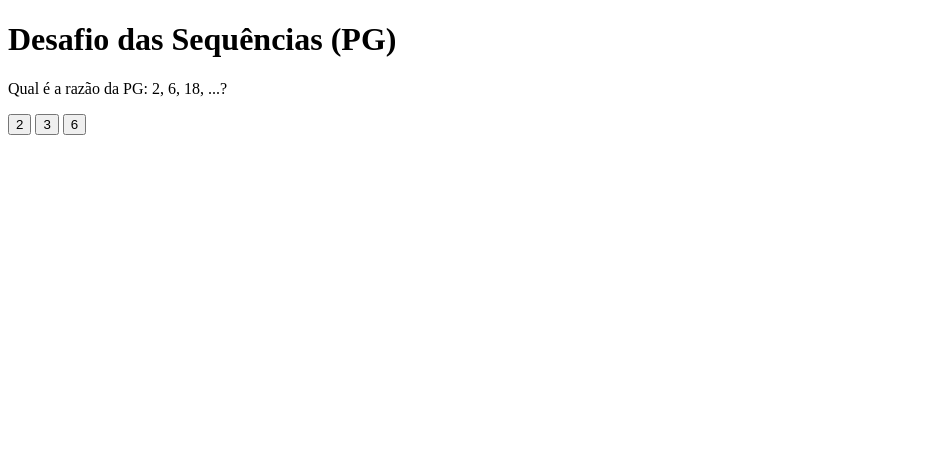
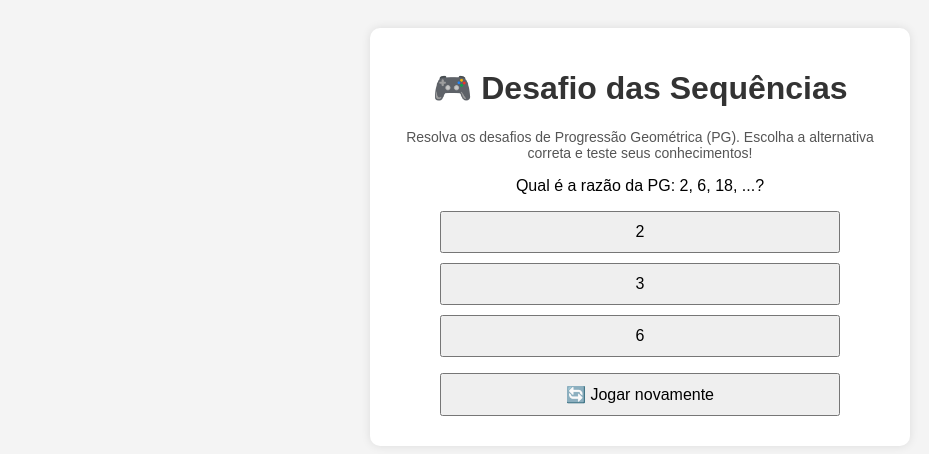
Before and after one commit to llipeee/Projeto_AV2_NatDiscreta, a plain HTML site: page index.html in a window 1280 px wide. Shown: the whole page, without its empty margins (0-929 px from the left). Drawn offline with Linux system fonts and the light colour scheme.

Commit message:
Update index.html

```diff
--- a/index.html
+++ b/index.html
@@ -2,68 +2,75 @@
 <html lang="pt-br">
 <head>
   <meta charset="UTF-8">
-  <title>Desafio das Sequências</title>
+  <title>Desafio das Sequências - PG</title>
+
+  <style>
+    body {
+      font-family: Arial, sans-serif;
+      text-align: center;
+      background-color: #f4f4f4;
+      padding: 20px;
+    }
+
+    h1 {
+      color: #333;
+    }
+
+    .container {
+      background: white;
+      padding: 20px;
+      border-radius: 10px;
+      max-width: 500px;
+      margin: auto;
+      box-shadow: 0 0 10px rgba(0,0,0,0.1);
+    }
+
+    button {
+      display: block;
+      margin: 10px auto;
+      padding: 10px;
+      width: 80%;
+      font-size: 16px;
+      cursor: pointer;
+    }
+
+    #resultado {
+      font-weight: bold;
+      margin-top: 15px;
+    }
+
+    .instrucoes {
+      font-size: 14px;
+      margin-bottom: 15px;
+      color: #555;
+    }
+  </style>
 </head>
+
 <body>
 
-<h1>Desafio das Sequências (PG)</h1>
+  <div class="container">
+    <h1>🎮 Desafio das Sequências</h1>
 
-<p id="pergunta"></p>
+    <p class="instrucoes">
+      Resolva os desafios de Progressão Geométrica (PG).
+      Escolha a alternativa correta e teste seus conhecimentos!
+    </p>
 
-<button onclick="responder(0)">Opção A</button>
-<button onclick="responder(1)">Opção B</button>
-<button onclick="responder(2)">Opção C</button>
+    <p id="pergunta"></p>
 
-<p id="resultado"></p>
-<p id="pontuacao"></p>
+    <div class="botoes">
+      <button class="opcao" onclick="responder(0)"></button>
+      <button class="opcao" onclick="responder(1)"></button>
+      <button class="opcao" onclick="responder(2)"></button>
+    </div>
 
-<script>
-let perguntas = [
-  {
-    pergunta: "Qual é a razão da PG: 2, 6, 18, ...?",
-    opcoes: ["2", "3", "6"],
-    correta: 1
-  },
-  {
-    pergunta: "Qual o próximo termo da PG: 5, 10, 20, ...?",
-    opcoes: ["25", "30", "40"],
-    correta: 2
-  }
-];
+    <p id="resultado"></p>
 
-let atual = 0;
-let pontos = 0;
+    <button onclick="reiniciarJogo()">🔄 Jogar novamente</button>
+  </div>
 
-function mostrarPergunta() {
-  let p = perguntas[atual];
-  document.getElementById("pergunta").innerText = p.pergunta;
-
-  let botoes = document.querySelectorAll("button");
-  botoes.forEach((btn, i) => {
-    btn.innerText = p.opcoes[i];
-  });
-}
-
-function responder(opcao) {
-  if (opcao === perguntas[atual].correta) {
-    document.getElementById("resultado").innerText = "Correto!";
-    pontos++;
-  } else {
-    document.getElementById("resultado").innerText = "Errado!";
-  }
-
-  atual++;
-
-  if (atual < perguntas.length) {
-    mostrarPergunta();
-  } else {
-    document.getElementById("pergunta").innerText = "Fim do jogo!";
-    document.getElementById("pontuacao").innerText = "Pontuação: " + pontos;
-  }
-}
-
-mostrarPergunta();
-</script>
+  <script src="script.js"></script>
 
 </body>
 </html>
```
